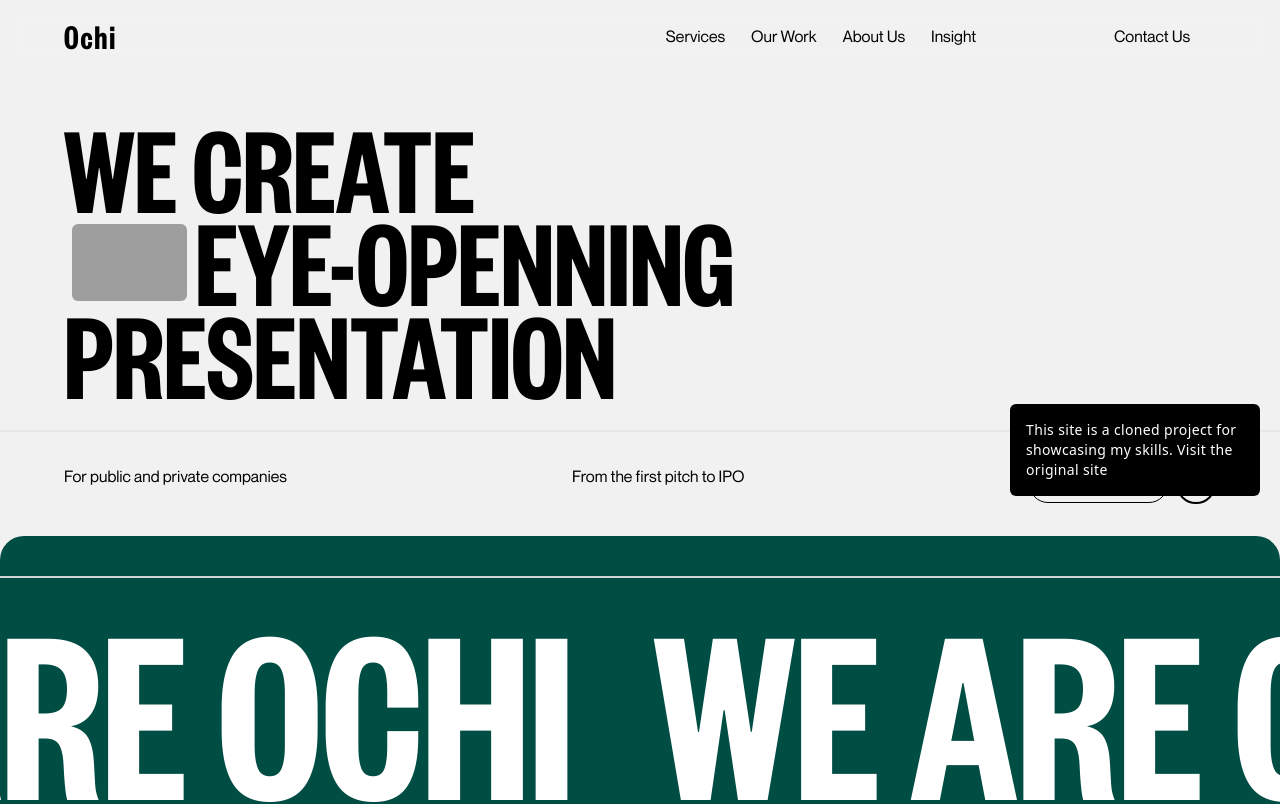
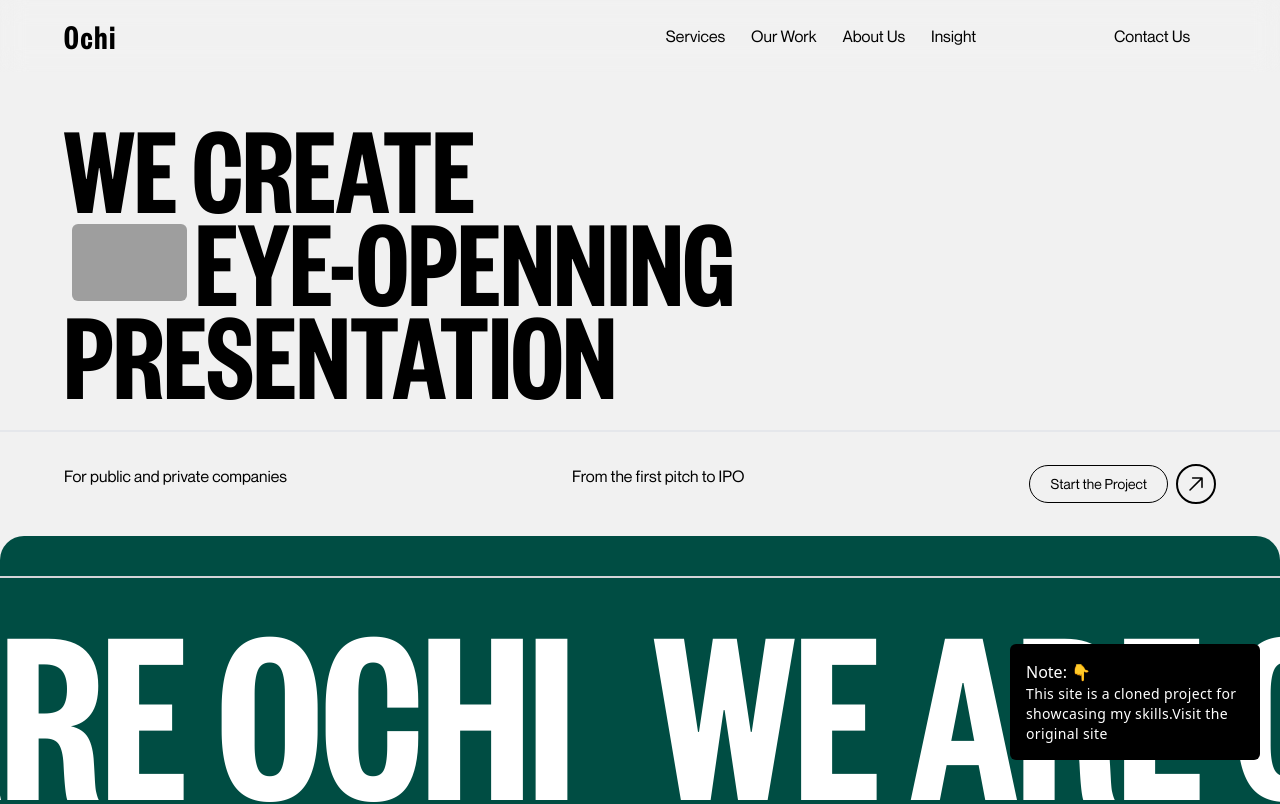
Before and after one commit to Offensic/Ochi-Web-Clone, a React (Vite) app: page / in a window 1280 px wide. Shown: the top 804 px of the page. Built offline with nearby package versions, Linux system fonts and the light colour scheme; grey boxes are pictures that could not be loaded.

Commit message:
Fixed UI Chnage on main page ad a Note

```diff
--- a/src/Component/Home Component/landingpage.jsx
+++ b/src/Component/Home Component/landingpage.jsx
@@ -6,12 +6,7 @@
 function landingpage() {
 
     return (
-        <div data-scroll data-scroll-section data-scroll-speed="-.3" className='relative w-full h-full   pt-32 ' >
-
-            <div className='w-[250px] text-white bg-[black] p-4 z-[999] fixed right-5 bottom-10 rounded-md '>
-                {/* <p>Note: 👇</p> */}
-                <p className='text-sm tracking-wide '>This site is a cloned project for showcasing my skills.  <a href="https://ochi.design/" target='_blank' className='cursor-pointer hover:text-orange-300'>Visit the original site </a></p>
-            </div>
+        <div data-scroll data-scroll-section data-scroll-speed="-.3" className='w-full h-full   pt-32 ' >
 
             <div className='px-[5vw] font-FoundersGrotesk pb-[35vw] sm:pb-[20vw] md:pb-[0vw] '>
                 {["We create", "Eye-Openning", 'Presentation'].map((item, index) => (
--- a/src/Pages/Homepage.jsx
+++ b/src/Pages/Homepage.jsx
@@ -10,7 +10,17 @@
 function Homepage() {
     return (
         <>
-            <div className='w-[100%]   bg-[#F1F1F1] '>
+            <div className='w-[100%]   bg-[#F1F1F1] relative'>
+
+                <div className="w-[250px] text-white bg-black p-4 z-[1000] fixed right-5 bottom-10 rounded-md">
+                    <p>Note: 👇</p>
+                    <p className="text-sm tracking-wide">
+                        This site is a cloned project for showcasing my skills.
+                        <a href="https://ochi.design/" target="_blank" className="cursor-pointer hover:text-orange-300">
+                            Visit the original site
+                        </a>
+                    </p>
+                </div>
                 <Navbar />
                 <Landingpage />
                 <Marque />
```
